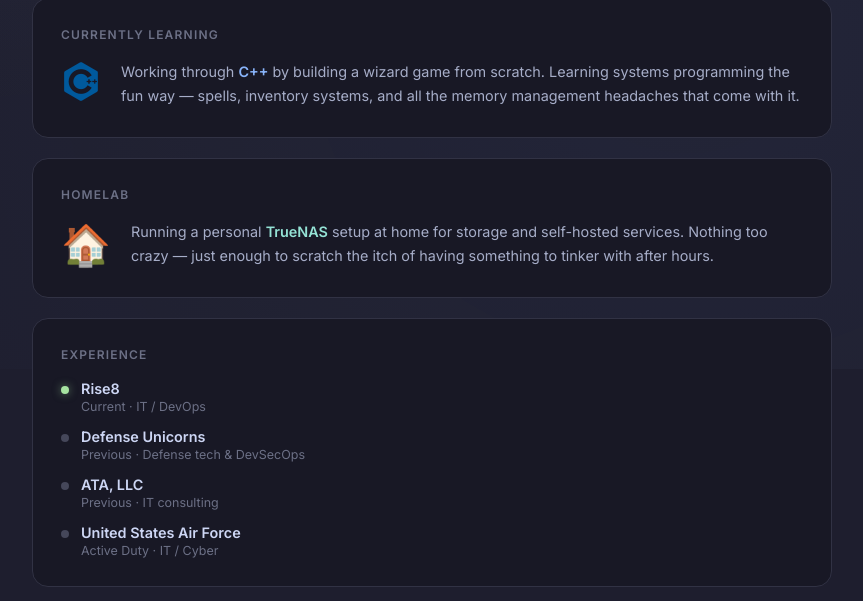
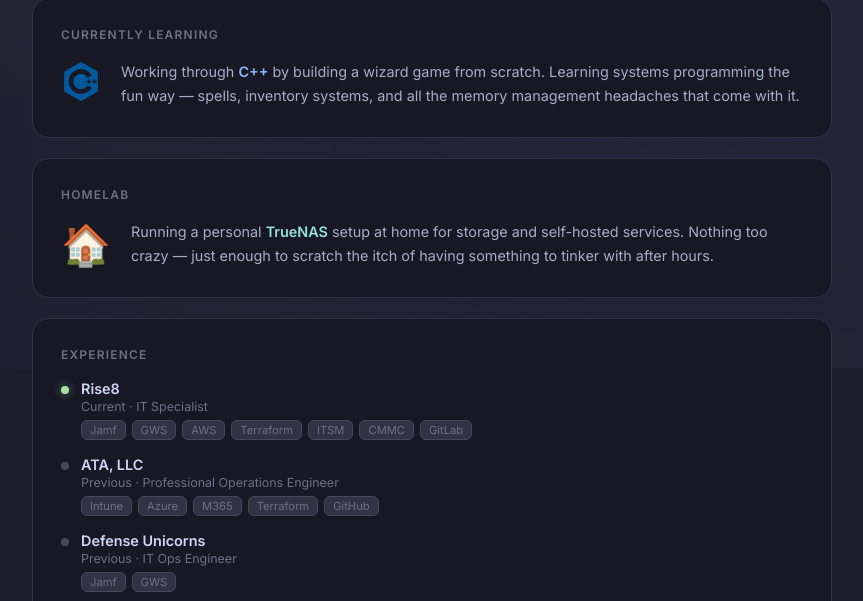
Before and after one commit to Veggies/ryanruddock.com, a plain HTML site: page index.html in a window 1280 px wide. Shown: the part 831-1432 px from the top of the page, without its empty margins (208-1071 px from the left). Drawn offline with nearby package versions, Linux system fonts and the light colour scheme.

Commit message:
edit job section

```diff
--- a/index.html
+++ b/index.html
@@ -205,8 +205,6 @@
       line-height: 1.2;
     }
 
-    /* Devicon colors */
-    .colored { color: inherit; }
     .di-aws       { color: #FF9900; }
     .di-azure     { color: #0089D6; }
     .di-terraform { color: #7B42BC; }
@@ -250,11 +248,6 @@
       gap: 20px;
     }
 
-    .learning-icon {
-      font-size: 2.5rem;
-      flex-shrink: 0;
-    }
-
     .learning-content p {
       color: var(--subtext);
       font-size: 0.9rem;
@@ -270,7 +263,7 @@
     .exp-list {
       display: flex;
       flex-direction: column;
-      gap: 14px;
+      gap: 16px;
     }
 
     .exp-item {
@@ -300,6 +293,23 @@
       font-size: 0.78rem;
       color: var(--overlay0);
       margin-top: 2px;
+    }
+
+    .exp-tags {
+      display: flex;
+      flex-wrap: wrap;
+      gap: 6px;
+      margin-top: 6px;
+    }
+
+    .exp-tag {
+      font-size: 0.7rem;
+      font-weight: 500;
+      padding: 2px 8px;
+      border-radius: 6px;
+      background-color: var(--surface0);
+      color: var(--overlay0);
+      border: 1px solid var(--surface1);
     }
 
     /* ── Links ── */
@@ -479,7 +489,7 @@
     <div class="card full">
       <h2>Currently Learning</h2>
       <div class="learning-content">
-        <div class="learning-icon"><i class="devicon-cplusplus-plain di-cplusplus"></i></div>
+        <div style="font-size:2.5rem; flex-shrink:0;"><i class="devicon-cplusplus-plain di-cplusplus"></i></div>
         <p>Working through <span>C++</span> by building a wizard game from scratch. Learning systems programming the fun way — spells, inventory systems, and all the memory management headaches that come with it.</p>
       </div>
     </div>
@@ -503,28 +513,48 @@
         <div class="exp-dot current"></div>
         <div>
           <div class="exp-name">Rise8</div>
-          <div class="exp-sub">Current · IT / DevOps</div>
+          <div class="exp-sub">Current · IT Specialist</div>
+          <div class="exp-tags">
+            <span class="exp-tag">Jamf</span>
+            <span class="exp-tag">GWS</span>
+            <span class="exp-tag">AWS</span>
+            <span class="exp-tag">Terraform</span>
+            <span class="exp-tag">ITSM</span>
+            <span class="exp-tag">CMMC</span>
+            <span class="exp-tag">GitLab</span>
+          </div>
+        </div>
+      </div>
+      <div class="exp-item">
+        <div class="exp-dot previous"></div>
+        <div>
+          <div class="exp-name">ATA, LLC</div>
+          <div class="exp-sub">Previous · Professional Operations Engineer</div>
+          <div class="exp-tags">
+            <span class="exp-tag">Intune</span>
+            <span class="exp-tag">Azure</span>
+            <span class="exp-tag">M365</span>
+            <span class="exp-tag">Terraform</span>
+            <span class="exp-tag">GitHub</span>
+          </div>
         </div>
       </div>
       <div class="exp-item">
         <div class="exp-dot previous"></div>
         <div>
           <div class="exp-name">Defense Unicorns</div>
-          <div class="exp-sub">Previous · Defense tech &amp; DevSecOps</div>
-        </div>
-      </div>
-      <div class="exp-item">
-        <div class="exp-dot previous"></div>
-        <div>
-          <div class="exp-name">ATA, LLC</div>
-          <div class="exp-sub">Previous · IT consulting</div>
+          <div class="exp-sub">Previous · IT Ops Engineer</div>
+          <div class="exp-tags">
+            <span class="exp-tag">Jamf</span>
+            <span class="exp-tag">GWS</span>
+          </div>
         </div>
       </div>
       <div class="exp-item">
         <div class="exp-dot previous"></div>
         <div>
           <div class="exp-name">United States Air Force</div>
-          <div class="exp-sub">Active Duty · IT / Cyber</div>
+          <div class="exp-sub">Veteran</div>
         </div>
       </div>
     </div>
```
